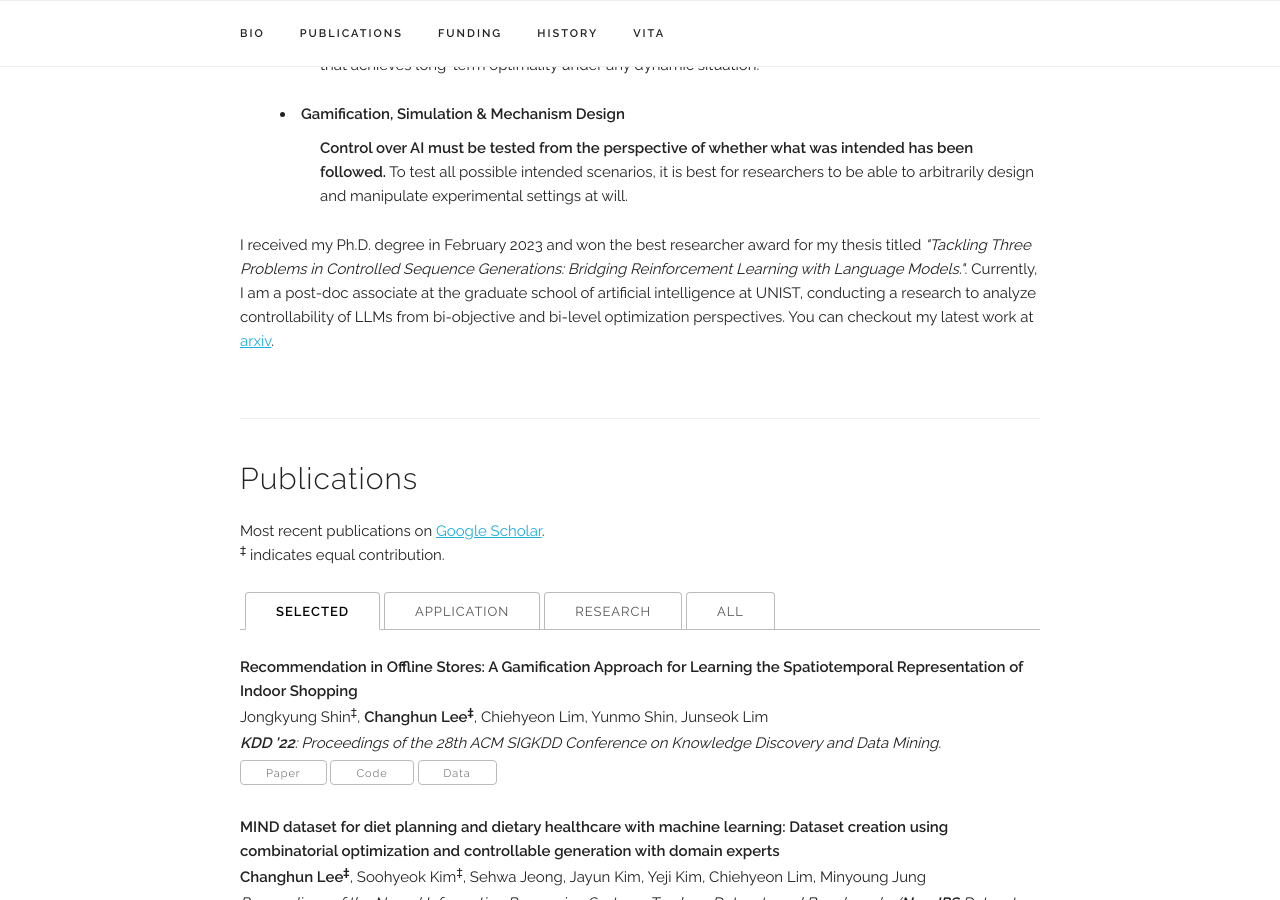
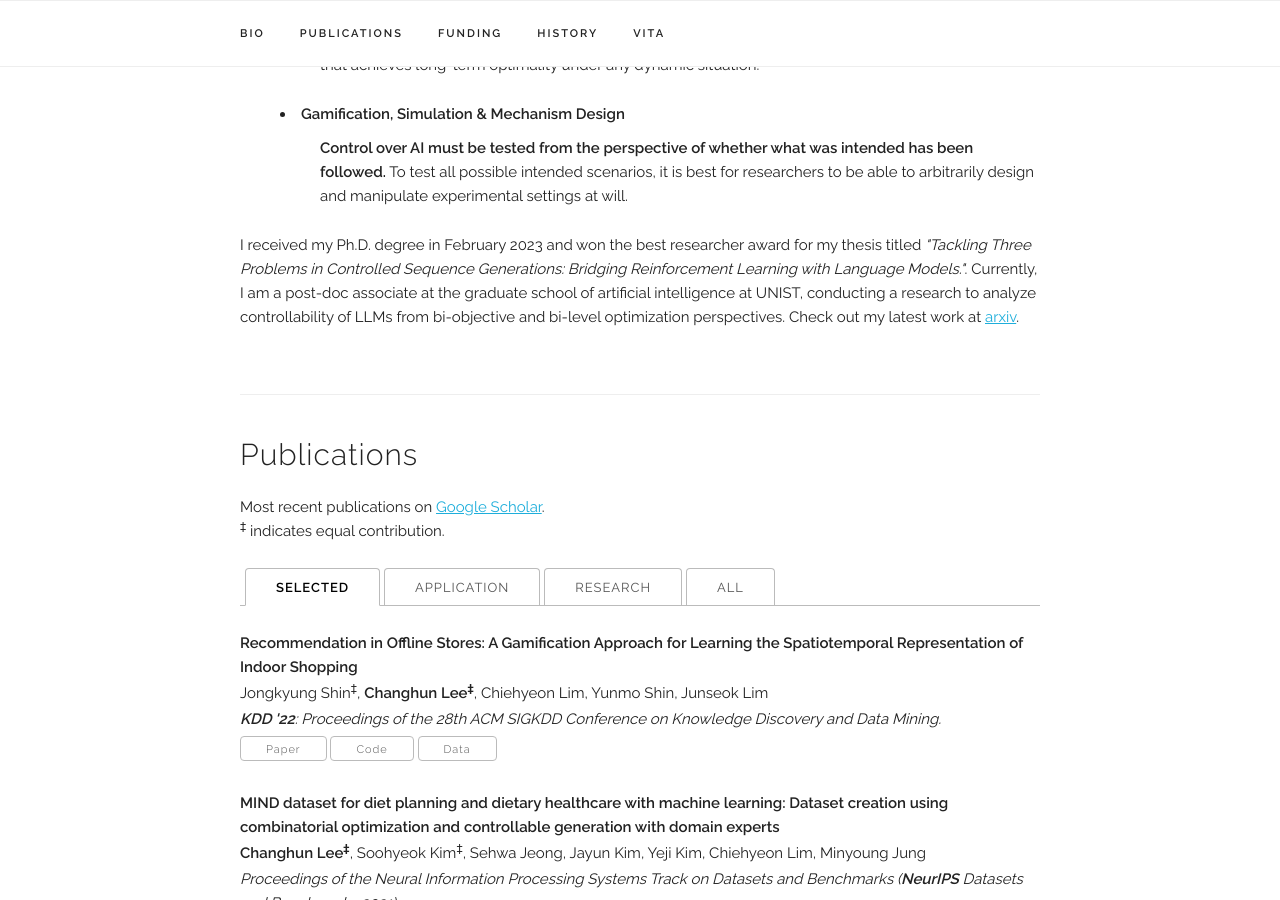
Before and after one commit to CHLEE-Leo/chlee-leo.github.io, a Jekyll site: the page built from index.html, in a window 1280 px wide and 900 px high, scrolled down 886 px. Built offline with Jekyll 4.4.1, drawn with Linux system fonts in a browser that asks for light colours; some web fonts are replaced.

Commit message:
edit typo

```diff
--- a/index.html
+++ b/index.html
@@ -88,7 +88,7 @@ title: Home
   </p>
 
   <p>
-  I received my Ph.D. degree in February 2023 and won the best researcher award for my thesis titled <i>"Tackling Three Problems in Controlled Sequence Generations: Bridging Reinforcement Learning with Language Models."</i>. Currently, I am a post-doc associate at the graduate school of artificial intelligence at UNIST, conducting a research to analyze controllability of LLMs from bi-objective and bi-level optimization perspectives. You can checkout my latest work at <a href="https://arxiv.org/abs/2310.04483">arxiv</a>.
+  I received my Ph.D. degree in February 2023 and won the best researcher award for my thesis titled <i>"Tackling Three Problems in Controlled Sequence Generations: Bridging Reinforcement Learning with Language Models."</i>. Currently, I am a post-doc associate at the graduate school of artificial intelligence at UNIST, conducting a research to analyze controllability of LLMs from bi-objective and bi-level optimization perspectives. Check out my latest work at <a href="https://arxiv.org/abs/2310.04483">arxiv</a>.
   </p>
   <!--
   <p>
```
